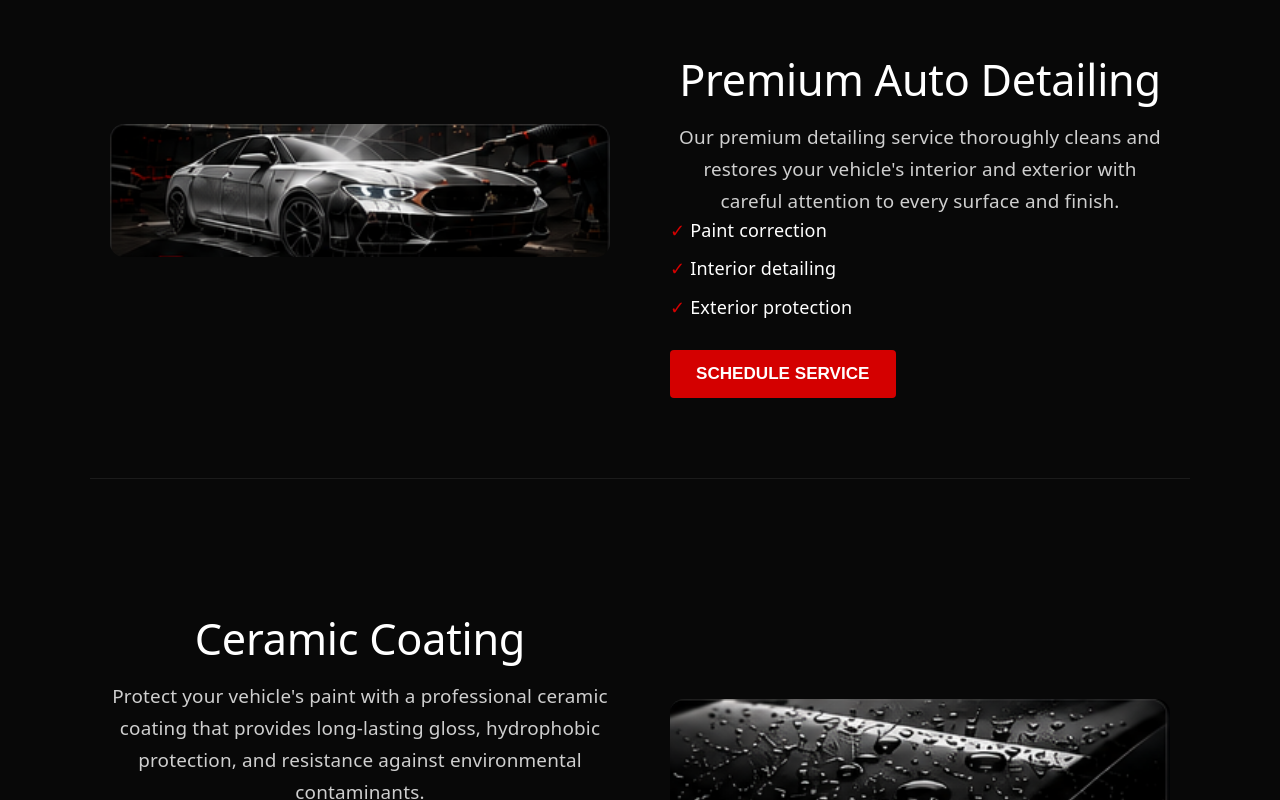
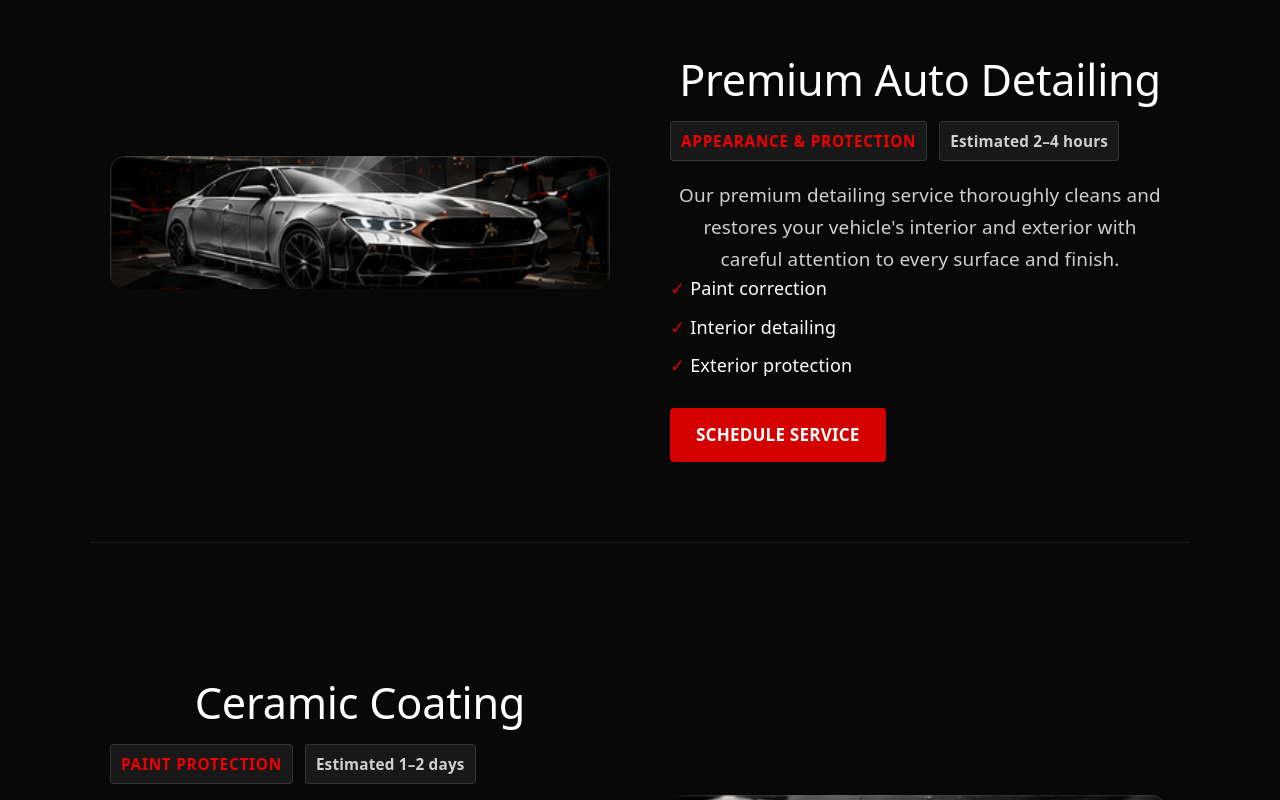
Before and after one commit to Carol-cg/v12elite-performance, a React (Vite) app in the folder client/: page /services in a window 1280 px wide. Shown: the part 1000-1800 px from the top of the page. Built offline with nearby package versions, Linux system fonts and the light colour scheme; no server answers.

Commit message:
Improve service details and connect booking navigation

```diff
--- a/client/src/components/ServiceSection/ServiceSection.css
+++ b/client/src/components/ServiceSection/ServiceSection.css
@@ -37,6 +37,33 @@
   font-size: 2.4rem;
 }
 
+/* Service category and estimated duration */
+.service-meta {
+  display: flex;
+  align-items: center;
+  gap: 12px;
+  margin-bottom: 18px;
+}
+
+.service-meta span {
+  display: inline-block;
+  padding: 6px 10px;
+
+  background: #181818;
+  border: 1px solid rgba(255, 255, 255, 0.12);
+  border-radius: 4px;
+
+  color: #cfcfcf;
+  font-size: 0.85rem;
+  font-weight: 600;
+}
+
+.service-meta span:first-child {
+  color: #ef0000;
+  text-transform: uppercase;
+  letter-spacing: 0.05em;
+}
+
 .service-content p {
   margin: 0 0 24px;
   color: #cfcfcf;
@@ -64,6 +91,7 @@
 .service-button {
   display: inline-block;
   padding: 14px 26px;
+  text-decoration: none;
 
   background: #d40000;
   color: #ffffff;
@@ -76,6 +104,7 @@
   text-transform: uppercase;
 
   cursor: pointer;
+
   transition:
     background 0.25s ease,
     transform 0.25s ease;
@@ -109,4 +138,9 @@
   .service-content p {
     text-align: center;
   }
+
+  .service-meta {
+    justify-content: center;
+    flex-wrap: wrap;
+  }
 }
--- a/client/src/components/ServiceSection/ServiceSection.jsx
+++ b/client/src/components/ServiceSection/ServiceSection.jsx
@@ -1,7 +1,12 @@
 import "./ServiceSection.css";
+import { Link } from "react-router-dom";
+import "./ServiceSection.css";
+
 
 function ServiceSection({
   title,
+  category,
+  duration,
   description,
   image,
   imageAlt,
@@ -16,7 +21,11 @@ function ServiceSection({
 
       <div className="service-content">
         <h2>{title}</h2>
+         <div className="service-meta">
+     <span>{category}</span>
+      <span>{duration}</span>
 
+     </div>
         <p>{description}</p>
 
         <ul>
@@ -25,9 +34,9 @@ function ServiceSection({
           ))}
         </ul>
 
-        <button className="service-button">
-          Schedule Service
-        </button>
+       <Link to="/book" className="service-button">
+                Schedule Service
+        </Link>
       </div>
     </section>
   );
--- a/client/src/pages/Services/Services.jsx
+++ b/client/src/pages/Services/Services.jsx
@@ -88,6 +88,8 @@ function Services() {
       <section className="service-details">
      <ServiceSection
     title="Premium Auto Detailing"
+    category="Appearance & Protection"
+    duration="Estimated 2–4 hours"
     description="Our premium detailing service thoroughly cleans and restores your vehicle's interior and exterior with careful attention to every surface and finish."
     image={detailingImage}
     imageAlt="Premium auto detailing service"
@@ -101,6 +103,8 @@ function Services() {
   <ServiceSection
     reverse
     title="Ceramic Coating"
+    category="Paint Protection"
+    duration="Estimated 1–2 days"
     description="Protect your vehicle's paint with a professional ceramic coating that provides long-lasting gloss, hydrophobic protection, and resistance against environmental contaminants."
     image={ceramicImage}
     imageAlt="Ceramic coating service"
@@ -113,6 +117,8 @@ function Services() {
 
         <ServiceSection
     title="Performance Diagnostics"
+    category="Diagnostics"
+    duration="Estimated 1–2 hours"
     description="Advanced diagnostic technology helps identify engine, electrical, sensor, and performance-related issues quickly and accurately."
     image={diagnosticsImage}
     imageAlt="Performance diagnostics service"
@@ -126,6 +132,8 @@ function Services() {
       <ServiceSection
     reverse
     title="Preventive Maintenance"
+    category="Maintenance"
+    duration="Estimated 1–3 hours"
     description="Keep your vehicle performing at its best with routine maintenance including oil changes, brake inspections, fluid services, filters, belts, and scheduled maintenance."
     image={maintenanceImage}
     imageAlt="Preventive maintenance service"
@@ -135,7 +143,6 @@ function Services() {
       "Factory scheduled maintenance",
     ]}
   />
-
       </section>
 
       <h2>🤖 AI Service Advisor</h2>
```
Lines whose indentation alone changed are shown as unchanged.
